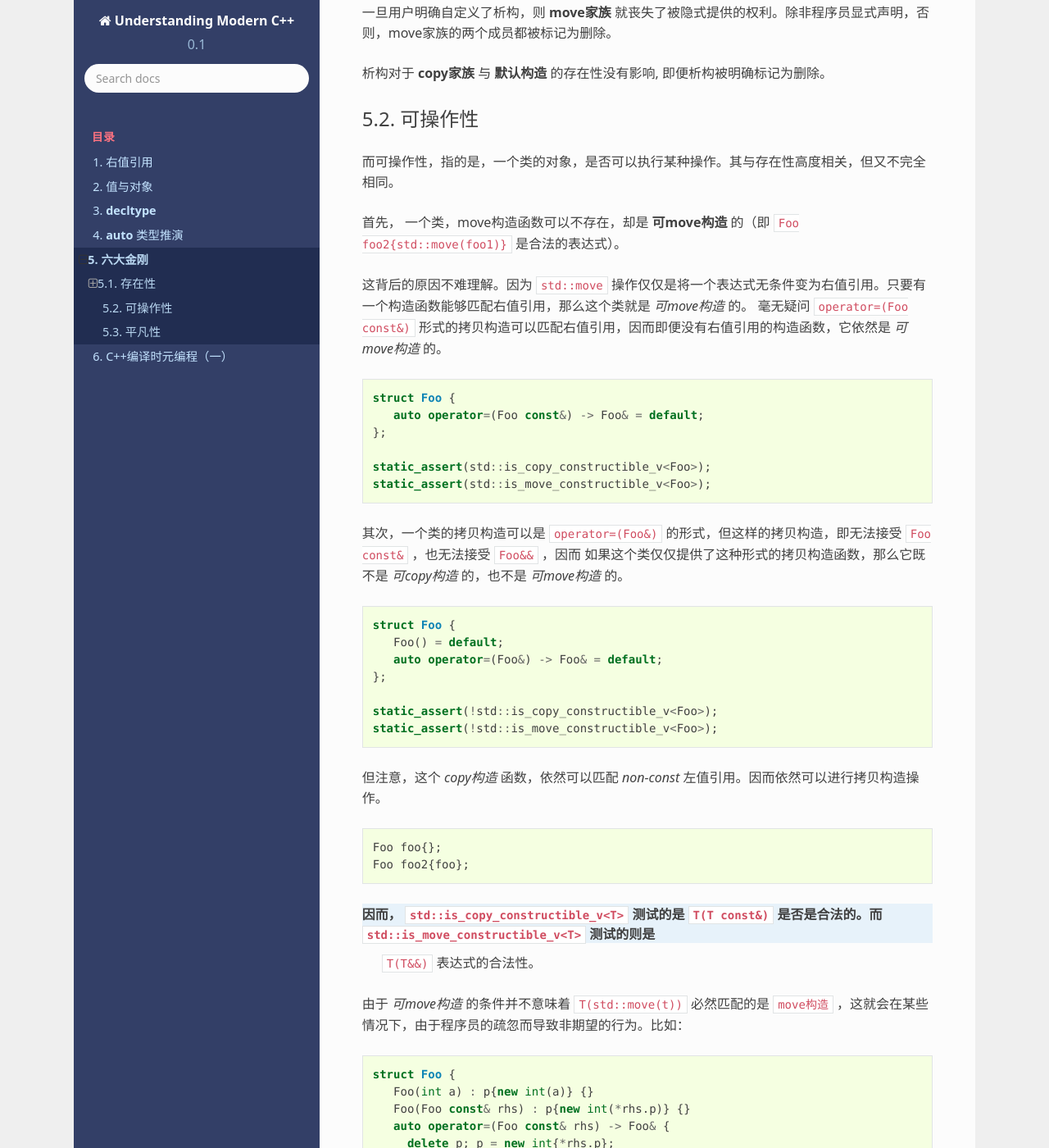
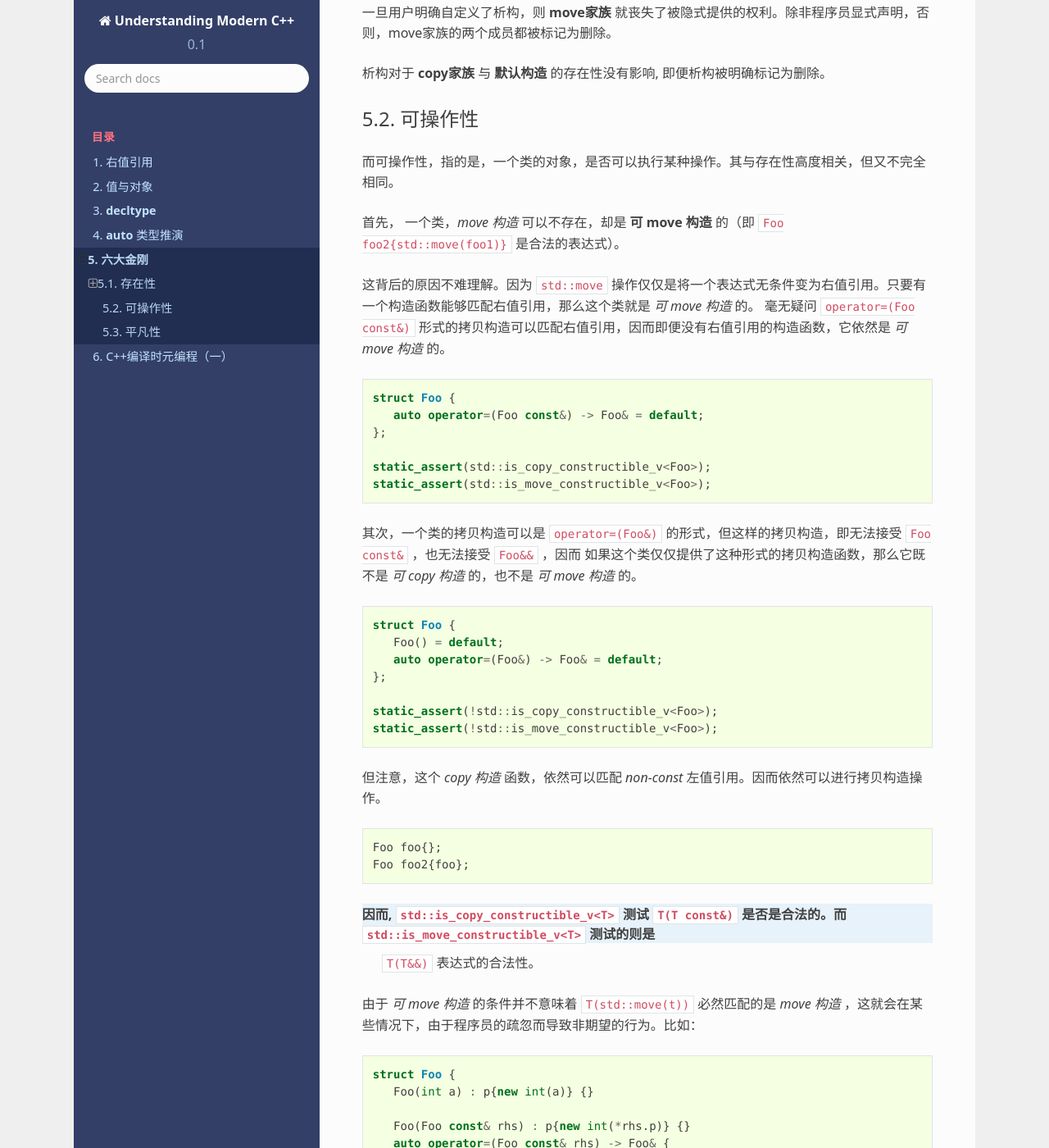
Before and after one commit to godsme/understand_modern_cpp, a Sphinx documentation site: the page built from docs/source/rule_of_6.rst, in a window 1280 px wide and 1400 px high, scrolled down 3214 px. Shown: the whole window at 82% size. Built offline with Sphinx 7.4.7 and the Read the Docs theme 2.0.0, drawn with Linux system fonts in a browser that asks for light colours; formulas are drawn with MathJax 3; some of the changed text lies outside the part shown.

Commit message:
added more content

```diff
--- a/docs/source/rule_of_6.rst
+++ b/docs/source/rule_of_6.rst
@@ -17,8 +17,6 @@
   * 可操作性
   * 平凡性
 
-
-
 而平凡性，则是能力的进一步约束。你能够被默认构造，但却不能被平凡构造。
 
 
@@ -35,6 +33,7 @@
 或者访问被禁止了，则系统也会放弃对此特殊函数的生成。
 
 所以，我们下面只讨论在可生成的情况下，系统是否会默认生成某个特殊函数的场景。
+
 
 默认构造
 ++++++++++++
@@ -54,7 +53,7 @@
 如果用户没有明确声明任何构造函数。编译器将会尽力为它生成一个。除非编译器发现完全无法做到。
 比如，某个非静态成员变量没有默认构造函数。
 
-Copy 构造
+copy 构造
 +++++++++++
 
 `copy` 构造则在 **构造三杰** 中，地位最高。
@@ -109,28 +108,28 @@
 所以它的默认存在性，只受 **move 家族** 的影响。
 
 
-Move构造
+move 构造
 +++++++++++++
 
 **move 构造** 则在 **构造三杰** 中，最为脆弱。
 
 如果用户明确声明了如下任何一个，系统都不会自动生成move构造：
 
-  * copy构造
-  * copy赋值
-  * move赋值
+  * copy 构造
+  * copy 赋值
+  * move 赋值
   * 析构函数
 
 所以其默认存在性，不仅受 **copy家族** 和 **析构** 的影响，还会遭受本家族另一成员的攻击。
 
 
-Copy 赋值
+copy 赋值
 ++++++++++++
 
 **copy 赋值** 与 **copy构造** 的处境一致。
 
 
-Move 赋值
+move 赋值
 ++++++++++++
 
 **move 赋值** 与 **move构造** 的处境一致。差别只在于家族内自相残杀的对手。
@@ -161,10 +160,10 @@
 而可操作性，指的是，一个类的对象，是否可以执行某种操作。其与存在性高度相关，但又不完全相同。
 
 
-首先， 一个类，move构造函数可以不存在，却是 **可move构造** 的（即 ``Foo foo2{std::move(foo1)}`` 是合法的表达式）。
+首先， 一个类，`move 构造` 可以不存在，却是 **可 move 构造** 的（即 ``Foo foo2{std::move(foo1)}`` 是合法的表达式）。
 
 这背后的原因不难理解。因为 ``std::move`` 操作仅仅是将一个表达式无条件变为右值引用。只要有一个构造函数能够匹配右值引用，那么这个类就是
-`可move构造` 的。 毫无疑问 ``operator=(Foo const&)`` 形式的拷贝构造可以匹配右值引用，因而即便没有右值引用的构造函数，它依然是 `可move构造` 的。
+`可 move 构造` 的。 毫无疑问 ``operator=(Foo const&)`` 形式的拷贝构造可以匹配右值引用，因而即便没有右值引用的构造函数，它依然是 `可 move 构造` 的。
 
 
 .. code-block:: c++
@@ -178,7 +177,7 @@
 
 
 其次，一个类的拷贝构造可以是 ``operator=(Foo&)`` 的形式，但这样的拷贝构造，即无法接受 ``Foo const&`` ，也无法接受 ``Foo&&`` ，因而
-如果这个类仅仅提供了这种形式的拷贝构造函数，那么它既不是 `可copy构造` 的，也不是 `可move构造` 的。
+如果这个类仅仅提供了这种形式的拷贝构造函数，那么它既不是 `可 copy 构造` 的，也不是 `可 move 构造` 的。
 
 .. code-block:: c++
 
@@ -191,7 +190,7 @@
    static_assert(!std::is_move_constructible_v<Foo>);
 
 
-但注意，这个 `copy构造` 函数，依然可以匹配 `non-const` 左值引用。因而依然可以进行拷贝构造操作。
+但注意，这个 `copy 构造` 函数，依然可以匹配 `non-const` 左值引用。因而依然可以进行拷贝构造操作。
 
 
 .. code-block:: c++
@@ -200,27 +199,31 @@
    Foo foo2{foo};
 
 
-因而， ``std::is_copy_constructible_v<T>`` 测试的是 ``T(T const&)`` 是否是合法的。而 ``std::is_move_constructible_v<T>`` 测试的则是
+因而, ``std::is_copy_constructible_v<T>`` 测试 ``T(T const&)`` 是否是合法的。而 ``std::is_move_constructible_v<T>`` 测试的则是
  ``T(T&&)`` 表达式的合法性。
 
-由于 `可move构造` 的条件并不意味着 ``T(std::move(t))`` 必然匹配的是 ``move构造`` ，这就会在某些情况下，由于程序员的疏忽而导致非期望的行为。比如：
+由于 `可 move 构造` 的条件并不意味着 ``T(std::move(t))`` 必然匹配的是 `move 构造` ，这就会在某些情况下，由于程序员的疏忽而导致非期望的行为。比如：
 
 
 .. code-block:: c++
 
    struct Foo {
       Foo(int a) : p{new int(a)} {}
+
       Foo(Foo const& rhs) : p{new int(*rhs.p)} {}
       auto operator=(Foo const& rhs) -> Foo& {
         delete p; p = new int{*rhs.p};
         return *this;
       }
+
       Foo(Foo&& rhs) : p{rhs.p} { rhs.p = nullptr; }
       auto operator=(Foo&& rhs) -> Foo& {
         delete p; p = rhs.p; rhs.p = nullptr;
         return *this;
       }
+
       ~Foo() { delete p; }
+
    private:
       int* p;
    };
@@ -233,8 +236,7 @@
    };
 
 
-在这个例子中，子类Bar由于自定了析构函数，按照之前在 **存在性** 里所讨论的，编译器将不会自动为 ``Bar`` 生成 ``move家族`` 的任何函数，但却
-会自动为 ``Bar`` 生成 ``copy家族`` 的函数：
+在这个例子中，子类 ``Bar`` 由于自定了析构函数，按照之前在 **存在性** 里所讨论的，编译器将不会自动为 ``Bar`` 生成 ``move 家族`` 的任何函数，但却 会自动为 ``Bar`` 生成 ``copy 家族`` 的函数：
 
 .. code-block:: c++
 
@@ -405,14 +407,14 @@
 
 对于这个类，其用户必须保证其构造时，都进行零初始化：
 
-... code-block:: C++
+.. code-block:: C++
 
     Foo foo{};
 
 
 但这个类，也可能通过某种框架被使用。比如vector<Foo>。当你调用 ``vector.emplace()`` 时， ``emplace`` 的实现可以根据平凡性进行优化：
 
-... code-block:: c++
+.. code-block:: c++
 
     if constexpr(!std::is_trivially_default_constructible_v<T>) {
         elem[n] = {};
```
